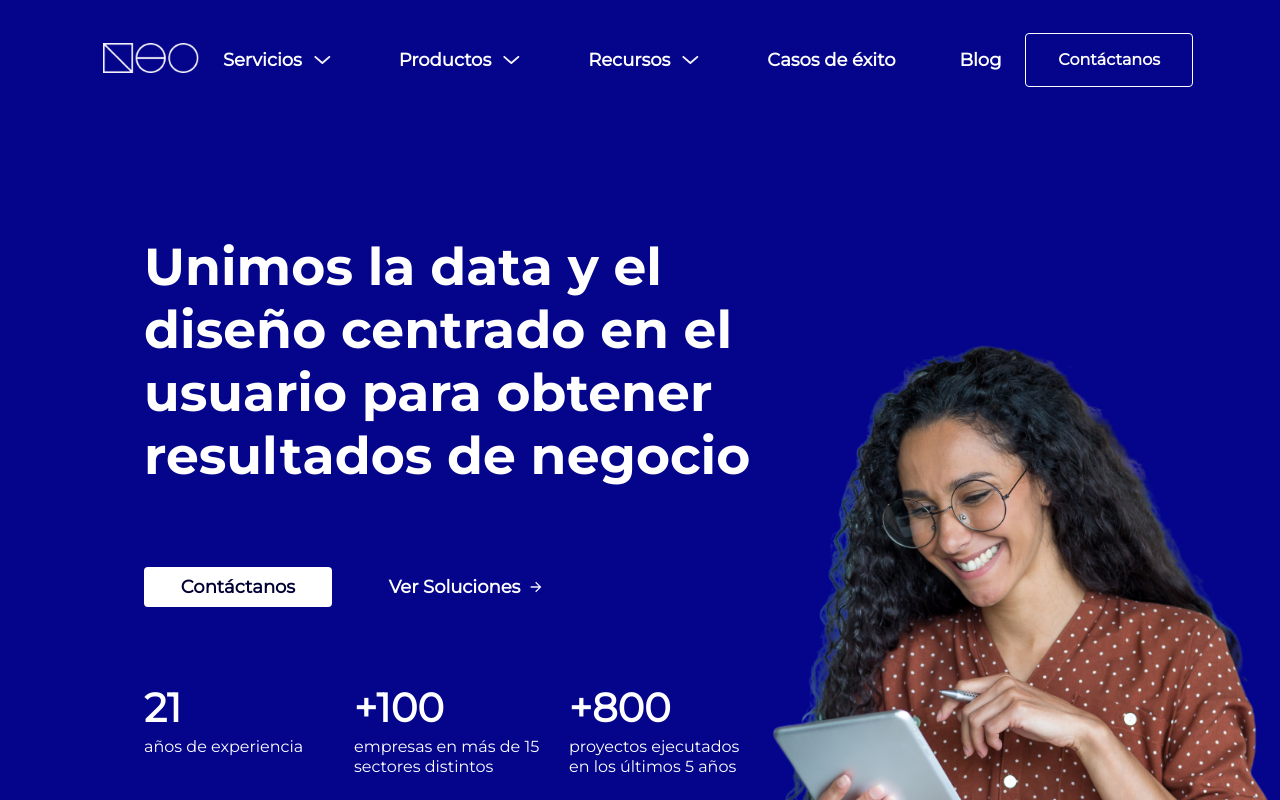
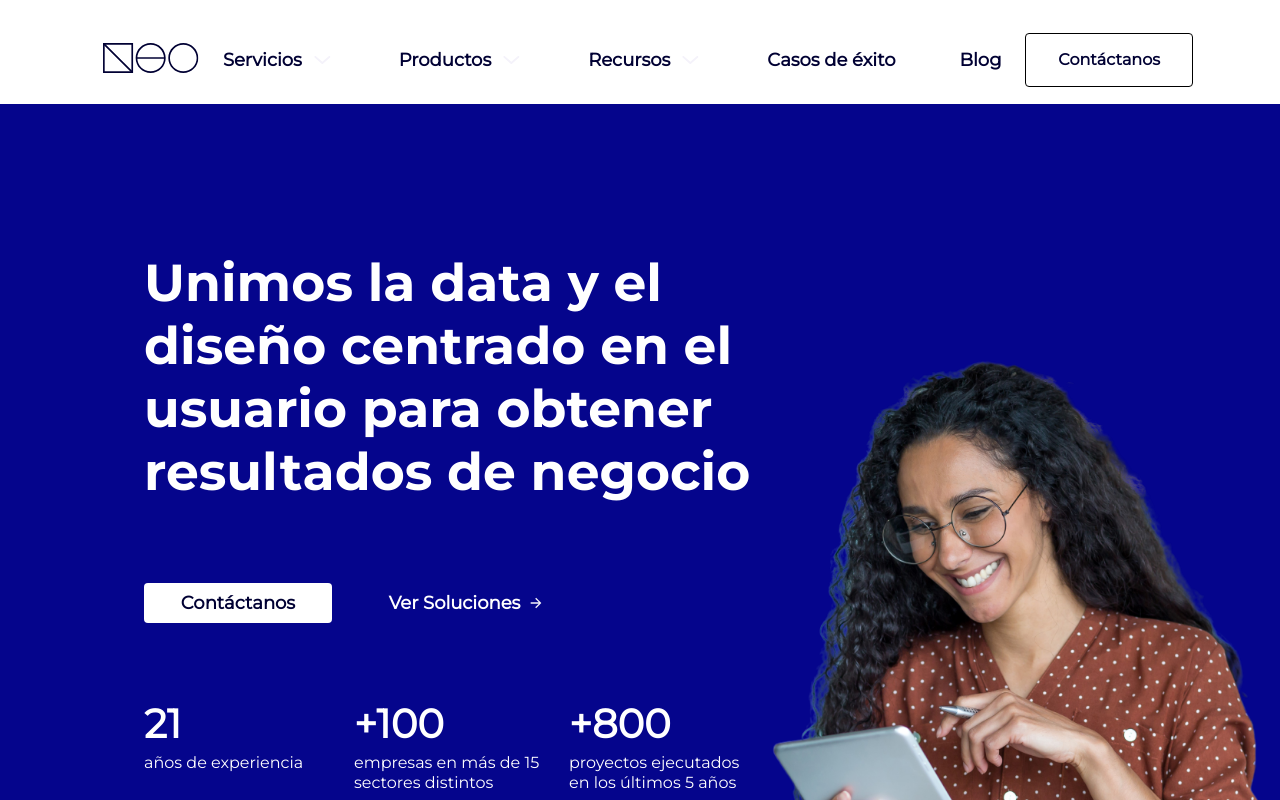
Before and after one commit to anderalarcon/newNeo, a Next.js app: page /localized_files_2/es_pe/pe in a window 1280 px wide. Shown: the top 800 px of the page. Built offline with nearby package versions, Linux system fonts and the light colour scheme; a web font is replaced by a local one.

Commit message:
Cambiar color de Nav-bar

```diff
--- a/components/Header/Header.jsx
+++ b/components/Header/Header.jsx
@@ -3,6 +3,7 @@ import { useState } from 'react'
 
 import logoWhite from '../../public/assets/Logos/logo-white.png'
 import logoBlack from '../../public/assets/Logos/logo-black.png'
+import logoSvg from '../../public/assets/Logos/logo-svg.svg'
 import arrowDown from '../../public/assets/SVGs/Arrow-Down.svg'
 import menu from '../../public/assets/SVGs/Menu.svg'
 import close from '../../public/assets/SVGs/Close.svg'
@@ -117,7 +118,7 @@ const Header = () => {
           </button>
           <a href='/'>
             <img
-              src={logoWhite.src}
+              src={logoSvg.src}
               alt='neo'
               className={style.header_base_left_logo}
             />
--- a/components/Header/Header.module.scss
+++ b/components/Header/Header.module.scss
@@ -3,20 +3,28 @@
 
 .header {
   width: 100%;
-  position: relative;
+  position: sticky;
+  top: 0;
   padding: map-get($padding, mobile);
-  background-color: map-get($color, accent);
-  color: map-get($color, white);
+  background-color: map-get($color, white);
+  color: map-get($color, primary);
+  z-index: 5;
+
+  .header-scrolled{
+    background-color: red;
+  }
 
   @include breakpoint(widescreen) {
     padding: 32px 87px;
     padding-bottom: 0;
+    top: -1rem;
   }
 
   &_base {
     display: flex;
     align-items: center;
     justify-content: space-between;
+    padding-bottom: 1rem;
 
     &_left {
       display: flex;
@@ -132,7 +140,7 @@
 
     &_right {
       padding: 0.5rem 1rem;
-      border: 1px solid #ffffff;
+      border: 1px solid black;
       border-radius: 4px;
       background-color: transparent;
       cursor: pointer;
@@ -144,7 +152,7 @@
       & a {
         font-size: 14px;
         line-height: 20px;
-        color: map-get($color, white);
+        color: map-get($color, primary);
 
         @include breakpoint(widescreen) {
           font-size: 1rem;
```
Also changed, not shown: public/assets/Logos/logo-svg.svg (added).
